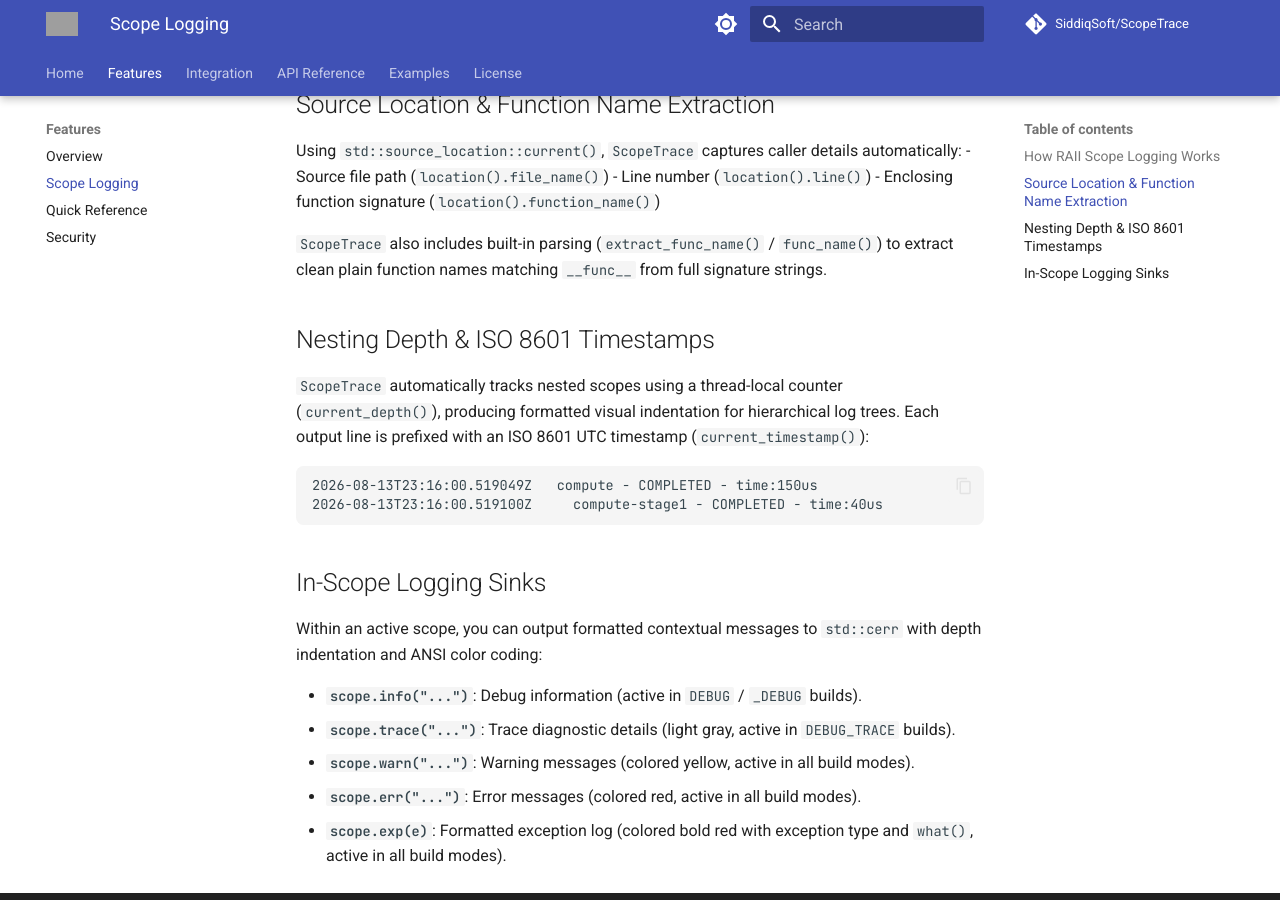
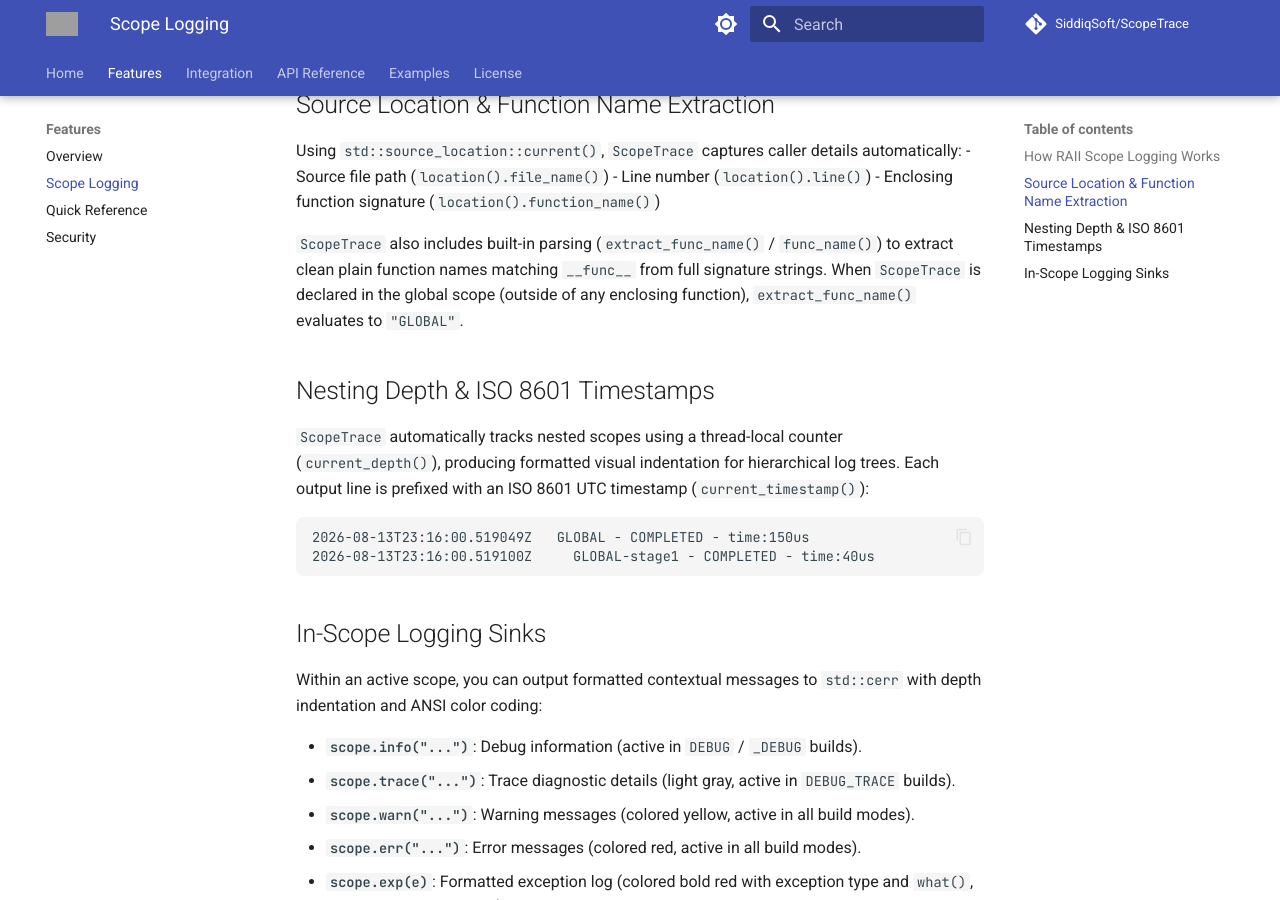
Before and after one commit to SiddiqSoft/ScopeTrace, an MkDocs documentation site: the page built from docs/features/scope_logging.md, in a window 1280 px wide and 900 px high, scrolled down 588 px. Built offline with MkDocs 1.6.1 and Material for MkDocs 9.7.7, drawn with Linux system fonts in a browser that asks for light colours; comment, search, counter and statistics services are not loaded; grey boxes are pictures that could not be loaded.

Commit message:
feat: Support for global declaration by using "GLOBAL" as the name

````diff
--- a/docs/features/scope_logging.md
+++ b/docs/features/scope_logging.md
@@ -26,15 +26,15 @@ Using `std::source_location::current()`, `ScopeTrace` captures caller details au
 - Line number (`location().line()`)
 - Enclosing function signature (`location().function_name()`)
 
-`ScopeTrace` also includes built-in parsing (`extract_func_name()` / `func_name()`) to extract clean plain function names matching `__func__` from full signature strings.
+`ScopeTrace` also includes built-in parsing (`extract_func_name()` / `func_name()`) to extract clean plain function names matching `__func__` from full signature strings. When `ScopeTrace` is declared in the global scope (outside of any enclosing function), `extract_func_name()` evaluates to `"GLOBAL"`.
 
 ## Nesting Depth & ISO 8601 Timestamps
 
 `ScopeTrace` automatically tracks nested scopes using a thread-local counter (`current_depth()`), producing formatted visual indentation for hierarchical log trees. Each output line is prefixed with an ISO 8601 UTC timestamp (`current_timestamp()`):
 
 ```text
-2026-08-13T23:16:00.519049Z   compute - COMPLETED - time:150us
-2026-08-13T23:16:00.519100Z     compute-stage1 - COMPLETED - time:40us
+2026-08-13T23:16:00.519049Z   GLOBAL - COMPLETED - time:150us
+2026-08-13T23:16:00.519100Z     GLOBAL-stage1 - COMPLETED - time:40us
 ```
 
 ## In-Scope Logging Sinks
````
Also changed, not shown: README.md (+3 -0 lines), docs/api/ScopeTrace.md (+2 -2 lines), docs/features/quick_reference.md (+1 -1 lines), 2 other files.
